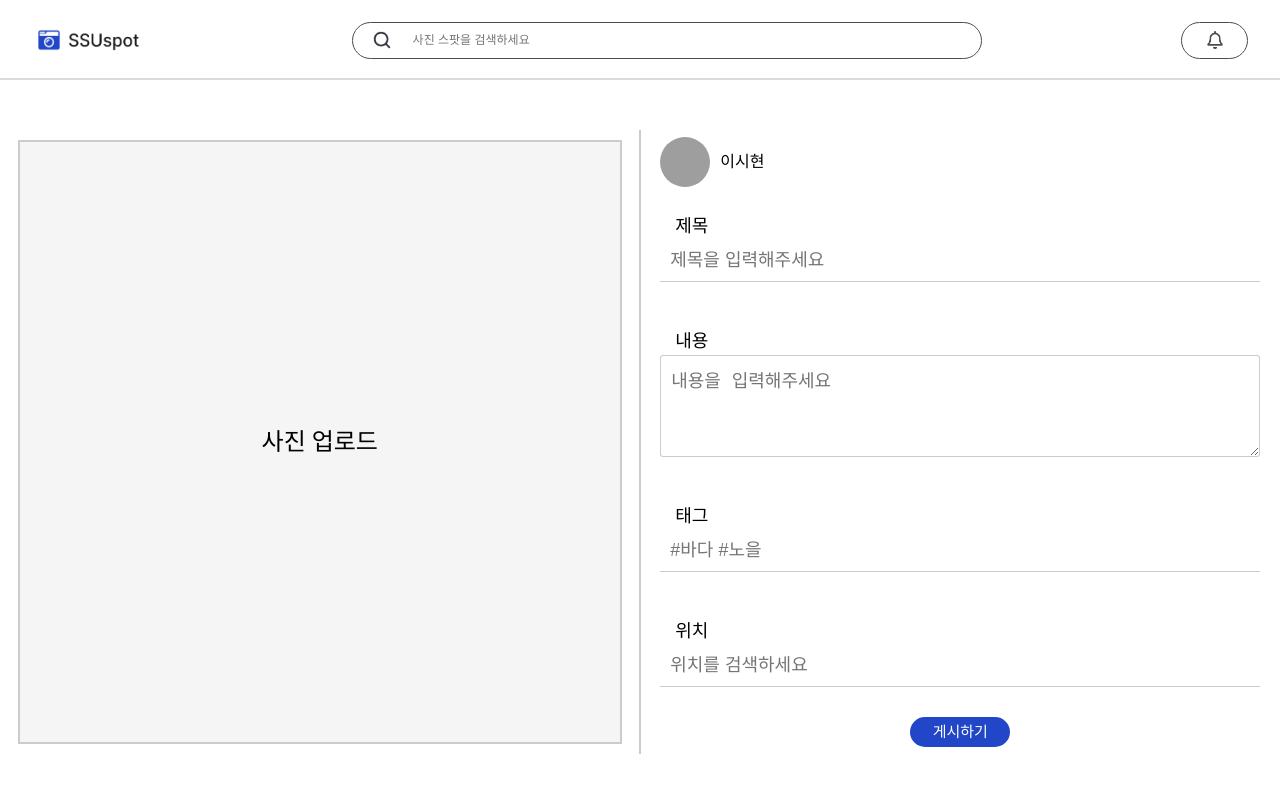
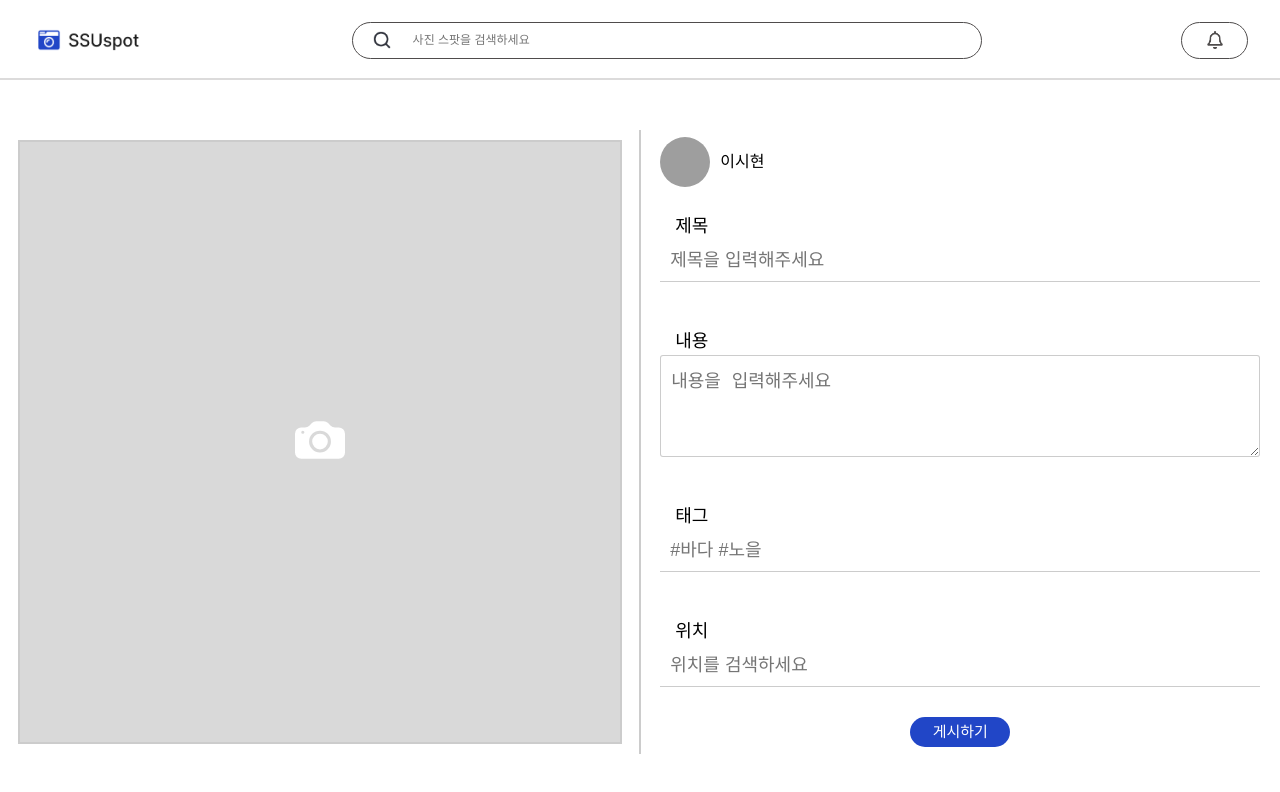
Before and after one commit to SSUspot/SSUspot-front, a Next.js app: page /posting in a window 1280 px wide. Shown: the top 792 px of the page. Built offline with nearby package versions, Linux system fonts and the light colour scheme; grey boxes are pictures that could not be loaded.

Commit message:
style: add camera icon

```diff
--- a/component/posting/image-slide.tsx
+++ b/component/posting/image-slide.tsx
@@ -2,6 +2,7 @@ import React from "react";
 import styled from "styled-components";
 import { useState } from "react";
 import Image from "next/image";
+import { BsFillCameraFill } from "react-icons/bs";
 
 const ImageSlide: React.FC = () => {
   const [images, setImages] = useState<string[]>([]);
@@ -55,7 +56,9 @@ const ImageSlide: React.FC = () => {
     <>
       {!images.length ? (
         <ImageBox>
-          <Label htmlFor="imageInput">사진 업로드</Label>
+          <Label htmlFor="imageInput">
+            <BsFillCameraFill size={50} />
+          </Label>
           <ImageInput
             id="imageInput"
             type="file"
@@ -111,7 +114,7 @@ export default ImageSlide;
 const ImageBox = styled.div`
   width: 600px;
   height: 600px;
-  background-color: #f5f5f5;
+  background-color: #d9d9d9;
   display: flex;
   flex-direction: column;
   align-items: center;
@@ -124,6 +127,7 @@ const ImageBox = styled.div`
 `;
 
 const Label = styled.label`
+  color: white;
   cursor: pointer;
 `;
 const ImageInput = styled.input`
```
